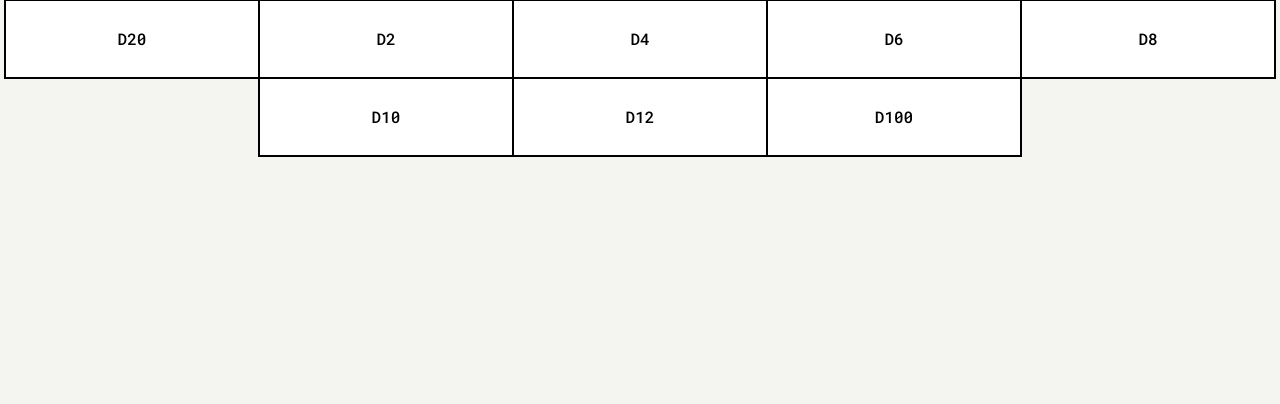
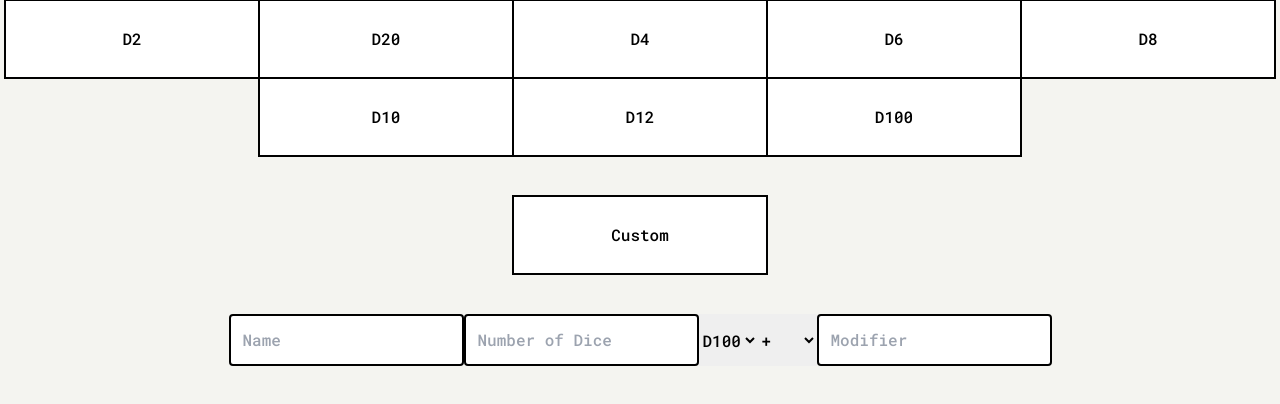
Before and after one commit to deniswells59/simple-dice-roller, a Svelte app: page / in a window 1280 px wide. Shown: the top 404 px of the page. Built offline with nearby package versions, Linux system fonts and the light colour scheme.

Commit message:
create dropdown + convert enum to object util

```diff
--- a/src/App.svelte
+++ b/src/App.svelte
@@ -4,9 +4,11 @@
   import DiceButtons from './lib/DiceButtons.svelte';
   import Page from './lib/Page.svelte';
   import RollList from './lib/RollList.svelte';
+  import CustomForm from './lib/CustomForm.svelte';
 </script>
 
 <Page>
   <DiceButtons />
   <RollList />
+  <CustomForm />
 </Page>
--- /dev/null
+++ b/src/lib/Container.svelte
@@ -0,0 +1,5 @@
+<script>
+  export let cssClass = '';
+</script>
+
+<div class={`flex content-center justify-center flex-wrap ${cssClass}`} {...$$restProps}><slot /></div>
--- /dev/null
+++ b/src/lib/CustomForm.svelte
@@ -0,0 +1,34 @@
+<script>
+  import { enumToObject } from '../utils/enumToObject';
+
+  import { DiceType } from '../types/Roll';
+
+  import Button from './Button.svelte';
+  import Container from './Container.svelte';
+  import Dropdown from './Dropdown.svelte';
+  import Input from './Input.svelte';
+
+  let customRollInputOpen = true;
+
+  const buttonCss = 'sm:w-64 sm:-m-[1px] h-20 w-full bg-white m-12';
+
+  const customButtonClickHandler = () => {
+    customRollInputOpen = true;
+  };
+
+  const diceTypeObject = enumToObject(DiceType);
+</script>
+
+<Container cssClass="m-10">
+  <Button cssClass={buttonCss} onClickHandler={() => customButtonClickHandler()}>Custom</Button>
+</Container>
+
+{#if customRollInputOpen}
+  <Container>
+    <Input placeholder="Name" type="text" />
+    <Input placeholder="Number of Dice" type="number" />
+    <Dropdown options={Object.keys(diceTypeObject)} />
+    <Dropdown options={['+', '-', 'None']} />
+    <Input placeholder="Modifier" type="number" />
+  </Container>
+{/if}
--- a/src/lib/DiceButtons.svelte
+++ b/src/lib/DiceButtons.svelte
@@ -4,6 +4,7 @@
   import { rolls } from '../store';
 
   import Button from './Button.svelte';
+  import Container from './Container.svelte';
 
   const buttonCss = 'sm:w-64 sm:-m-[1px] h-20 mx-[10px] -my-[1px] w-full bg-white';
 
@@ -14,13 +15,13 @@
   };
 </script>
 
-<div class="flex content-center justify-center flex-wrap">
+<Container>
+  <Button cssClass={buttonCss} onClickHandler={() => onClickHandler(DiceType.D2)}>D2</Button>
   <Button cssClass={buttonCss} onClickHandler={() => onClickHandler(DiceType.D20)}>D20</Button>
-  <Button cssClass={buttonCss} onClickHandler={() => onClickHandler(DiceType.D2)}>D2</Button>
   <Button cssClass={buttonCss} onClickHandler={() => onClickHandler(DiceType.D4)}>D4</Button>
   <Button cssClass={buttonCss} onClickHandler={() => onClickHandler(DiceType.D6)}>D6</Button>
   <Button cssClass={buttonCss} onClickHandler={() => onClickHandler(DiceType.D8)}>D8</Button>
   <Button cssClass={buttonCss} onClickHandler={() => onClickHandler(DiceType.D10)}>D10</Button>
   <Button cssClass={buttonCss} onClickHandler={() => onClickHandler(DiceType.D12)}>D12</Button>
   <Button cssClass={buttonCss} onClickHandler={() => onClickHandler(DiceType.D100)}>D100</Button>
-</div>
+</Container>
--- /dev/null
+++ b/src/lib/Dropdown.svelte
@@ -0,0 +1,9 @@
+<script>
+  export let options = [];
+</script>
+
+<select>
+  {#each options as option}
+    <option>{option}</option>
+  {/each}
+</select>
--- a/src/lib/Input.svelte
+++ b/src/lib/Input.svelte
@@ -1,9 +1,9 @@
 <script lang="ts">
-  export let id;
-  export let type;
-  export let placeholder;
+  export let id = '';
+  export let type = '';
+  export let placeholder = '';
 </script>
 
 <div>
-  <input class="w-12 border text-center" {id} {type} {placeholder} />
+  <input class="w-auto border-2 p-3 rounded" {id} {type} {placeholder} />
 </div>
--- /dev/null
+++ b/src/utils/enumToObject.ts
@@ -0,0 +1,8 @@
+export const enumToObject = (enumToConvert: any) => {
+  const keysButWithValues = Object.keys(enumToConvert);
+  const keysWithNoValues = keysButWithValues.filter((x) => isNaN(parseInt(x)));
+
+  const object = keysWithNoValues.reduce((acc, key) => ({ [key]: enumToConvert[key], ...acc }), {});
+
+  return object;
+};
```
